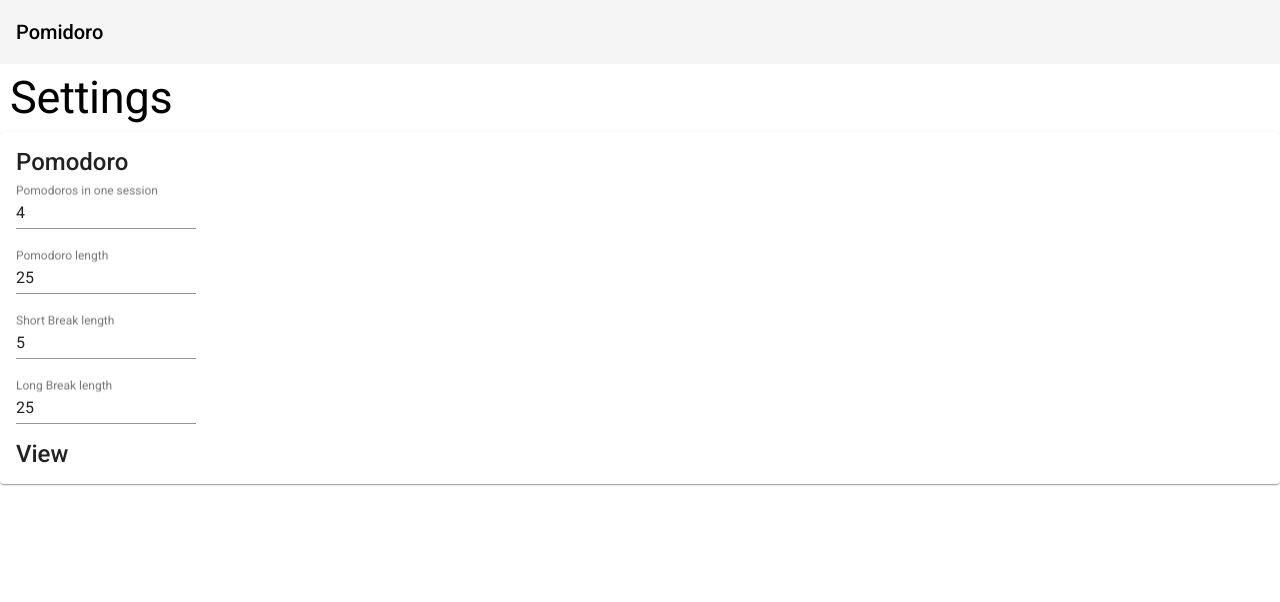
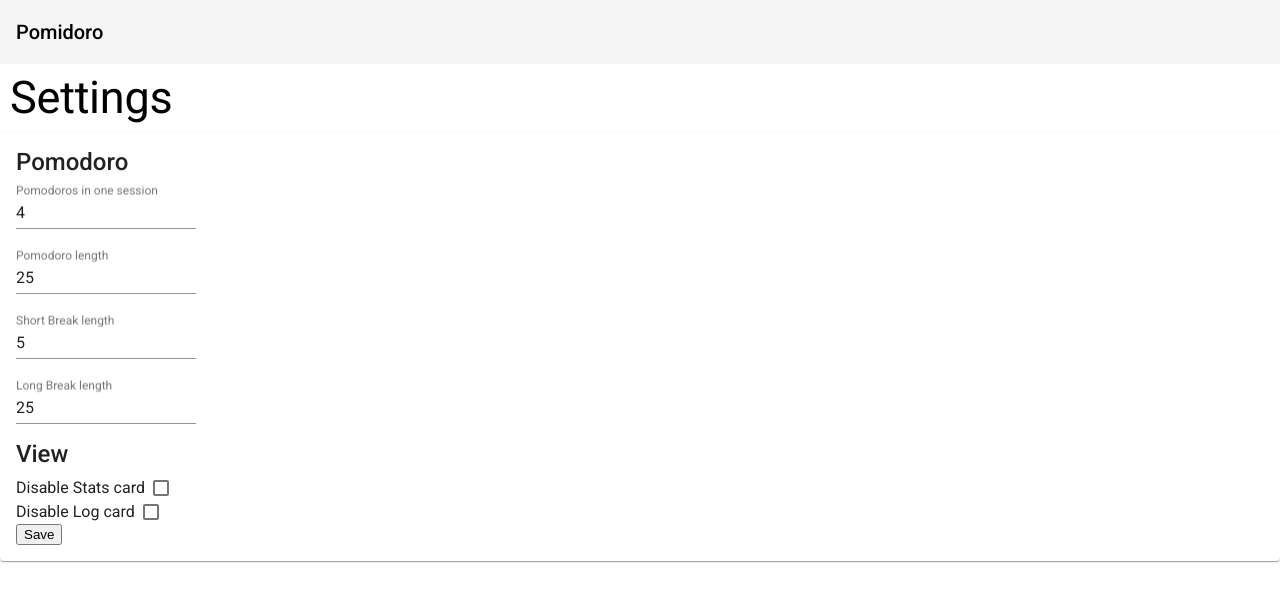
Before and after one commit to b583/pomidoro, an Angular app: page /settings in a window 1280 px wide. Shown: the top 602 px of the page. Built offline with nearby package versions, Linux system fonts and the light colour scheme.

Commit message:
Add missing settings input, Add save rough save button

```diff
--- a/src/app/settings-page/settings-page.component.html
+++ b/src/app/settings-page/settings-page.component.html
@@ -1,7 +1,7 @@
 <div class="mat-display-2 page-header">Settings</div>
 <mat-card>
 
-
+  <!-- TODO floating save button -->
   <!-- TODO form validation -->
   <mat-card-title>Pomodoro</mat-card-title>
   <mat-form-field>
@@ -18,6 +18,10 @@
   </mat-form-field><br>
 
   <mat-card-title>View</mat-card-title>
-  <!-- TODO -->
+  <mat-checkbox [(ngModel)]="settings.isStatsCardDisabled" labelPosition="before" color="primary">Disable Stats card</mat-checkbox><br/>
+  <mat-checkbox [(ngModel)]="settings.isLogCardDisabled" labelPosition="before" color="primary">Disable Log card</mat-checkbox><br/>
+
+  <button (click)="saveSettings()">Save</button>
+  <!-- TODO upgrade to material -->
 
 </mat-card>
--- a/src/app/settings-page/settings-page.component.ts
+++ b/src/app/settings-page/settings-page.component.ts
@@ -10,13 +10,16 @@ import { SettingsService } from '../settings.service';
 })
 export class SettingsPageComponent implements OnInit {
 
-  settings: Settings;
+  private settings: Settings;
 
   constructor(private settingsService: SettingsService) { }
 
   ngOnInit() {
     this.settings = this.settingsService.getSettings();
-    console.log(this.settings.pomodoroLength);
+  }
+
+  private saveSettings(): void {
+    this.settingsService.updateSettings(this.settings);
   }
 
 }
--- a/src/app/settings-page/settings-page.module.ts
+++ b/src/app/settings-page/settings-page.module.ts
@@ -7,6 +7,7 @@ import { SettingsPageComponent } from './settings-page.component';
 import { MatCardModule } from '@angular/material/card';
 import { MatFormFieldModule } from '@angular/material/form-field';
 import { MatInputModule } from '@angular/material/input';
+import { MatCheckboxModule } from '@angular/material/checkbox';
 
 //Services
 import { SettingsService } from '../settings.service';
@@ -19,7 +20,8 @@ import { SettingsService } from '../settings.service';
     // Material
     MatCardModule,
     MatFormFieldModule,
-    MatInputModule
+    MatInputModule,
+    MatCheckboxModule
   ],
   providers: [
     // Services
```
